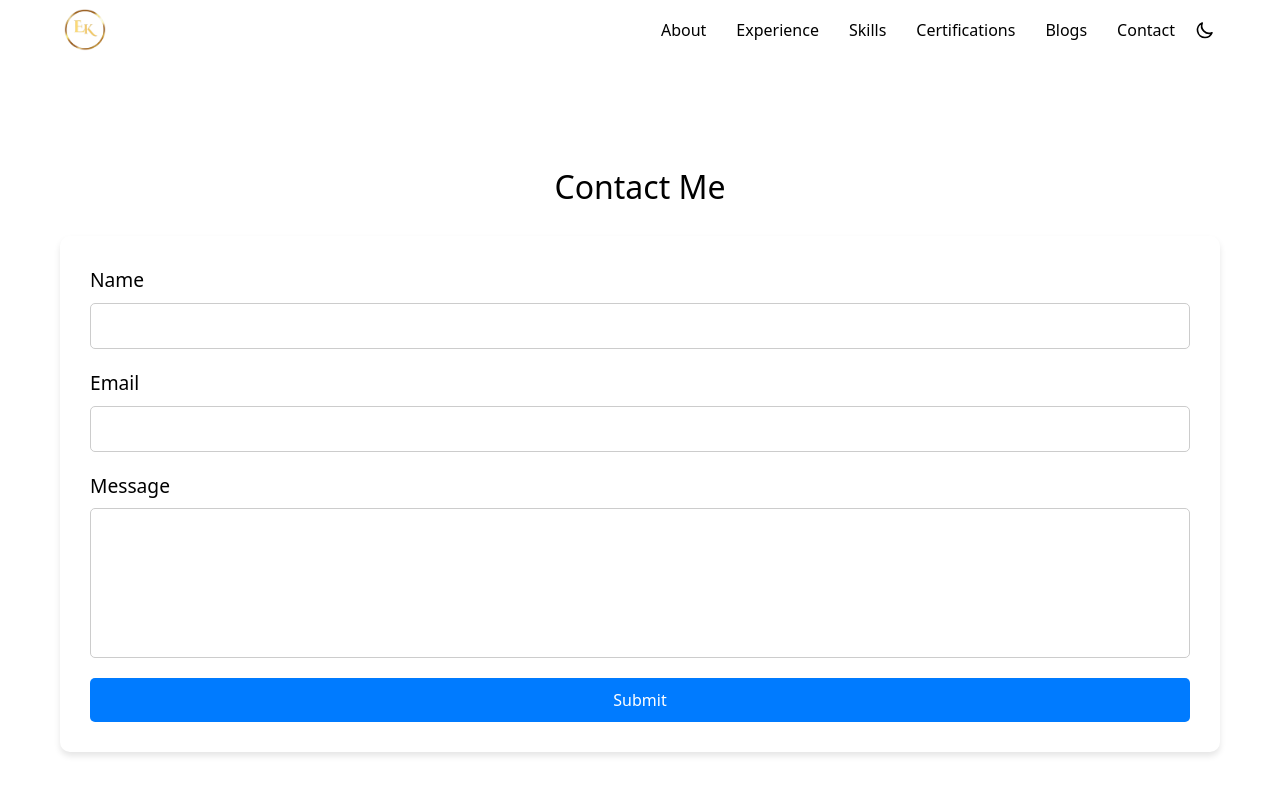
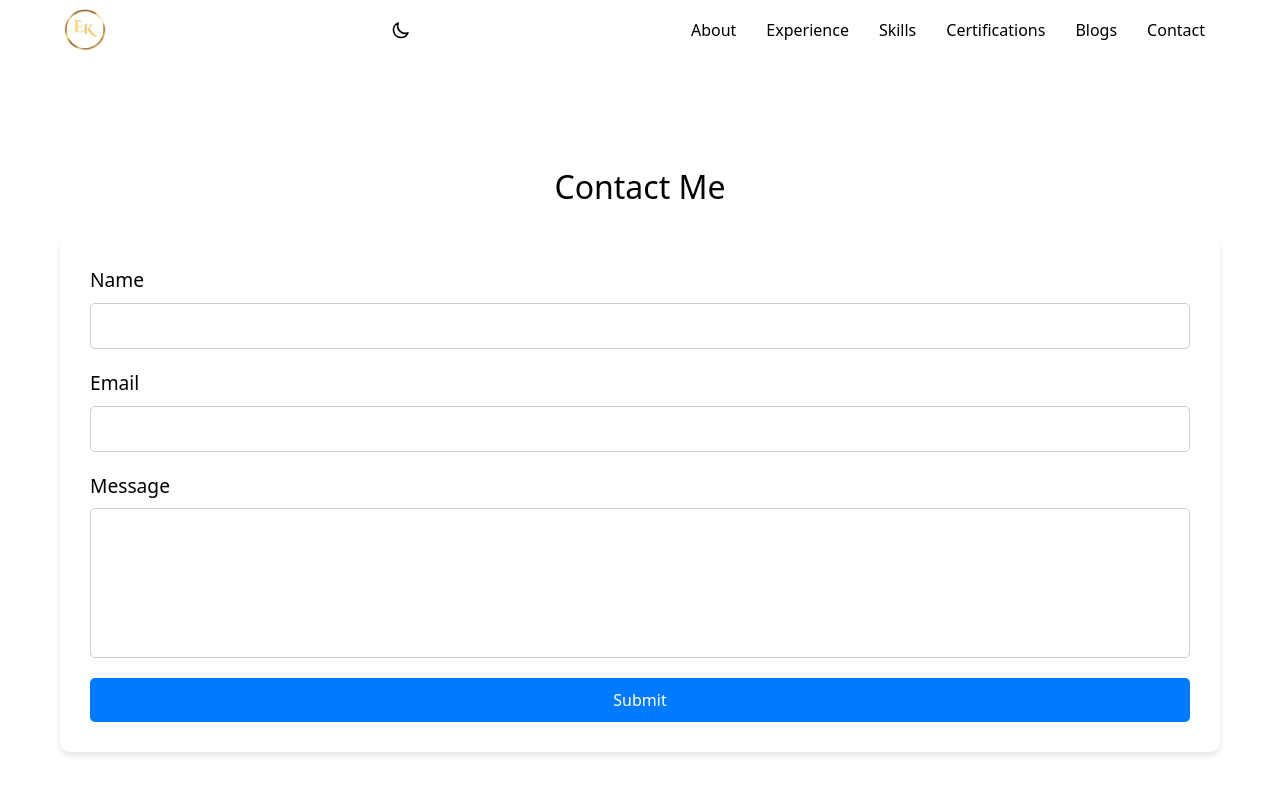
Before and after one commit to ezekielkibiego/kibiego, a React (Create React App) app: page /contact in a window 1280 px wide. Shown: the top 800 px of the page. Built offline with nearby package versions, Linux system fonts and the light colour scheme.

Commit message:
change theme color position

```diff
--- a/src/components/Navbar.js
+++ b/src/components/Navbar.js
@@ -25,6 +25,13 @@ function Navbar() {
         <Link className="navbar-brand" to="/" onClick={closeMenu}>
           <img src={logo} alt="Logo" style={{ maxWidth: '50px' }} />
         </Link>
+        <button className="theme-button" onClick={handleThemeChange}>
+            {theme === "light" ? (
+              <HiOutlineMoon className="theme-icon" />
+            ) : (
+              <HiOutlineSun className="theme-icon" />
+            )}
+          </button>
         <button className={`navbar-toggler ${isOpen ? 'active' : ''}`} onClick={toggleMenu}>
           <span></span>
           <span></span>
@@ -63,13 +70,7 @@ function Navbar() {
               </Link>
             </li>
           </ul>
-          <button className="theme-button" onClick={handleThemeChange}>
-            {theme === "light" ? (
-              <HiOutlineMoon className="theme-icon" />
-            ) : (
-              <HiOutlineSun className="theme-icon" />
-            )}
-          </button>
+
         </div>
       </div>
     </nav>
```
